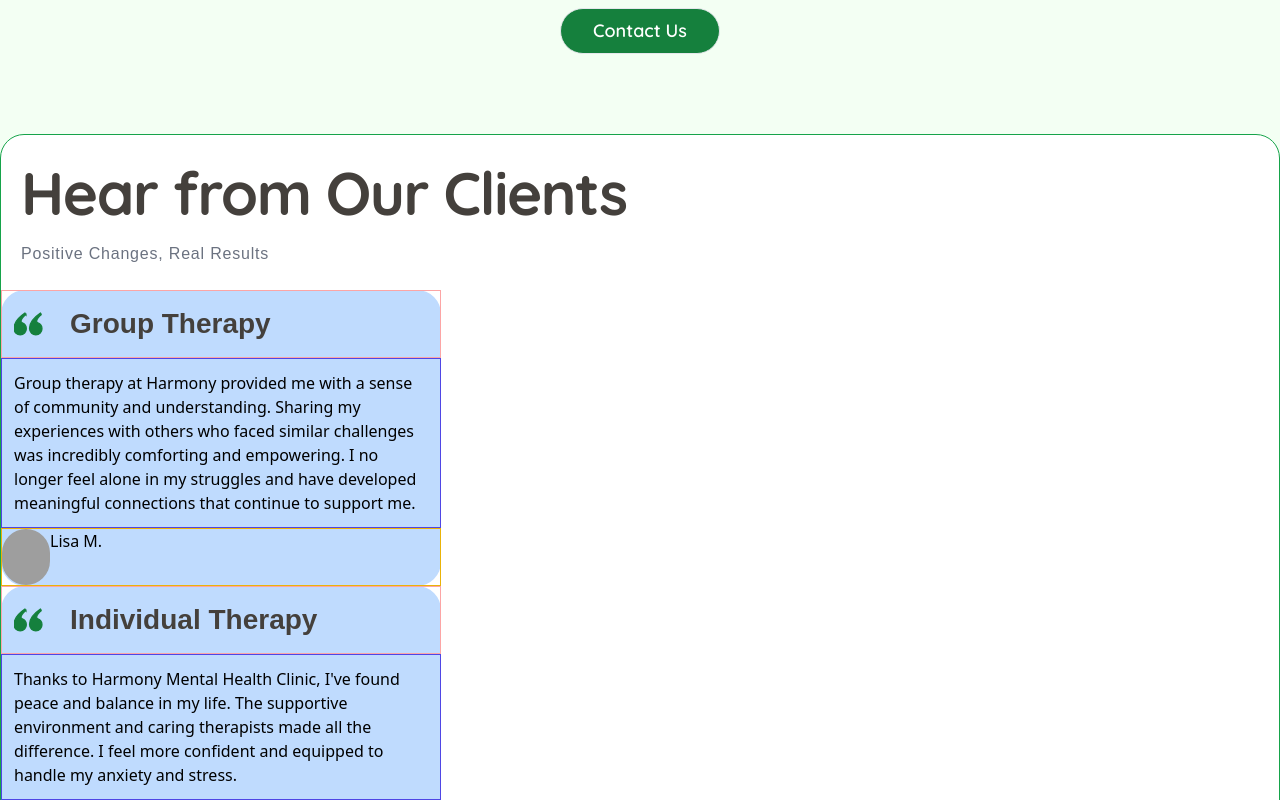
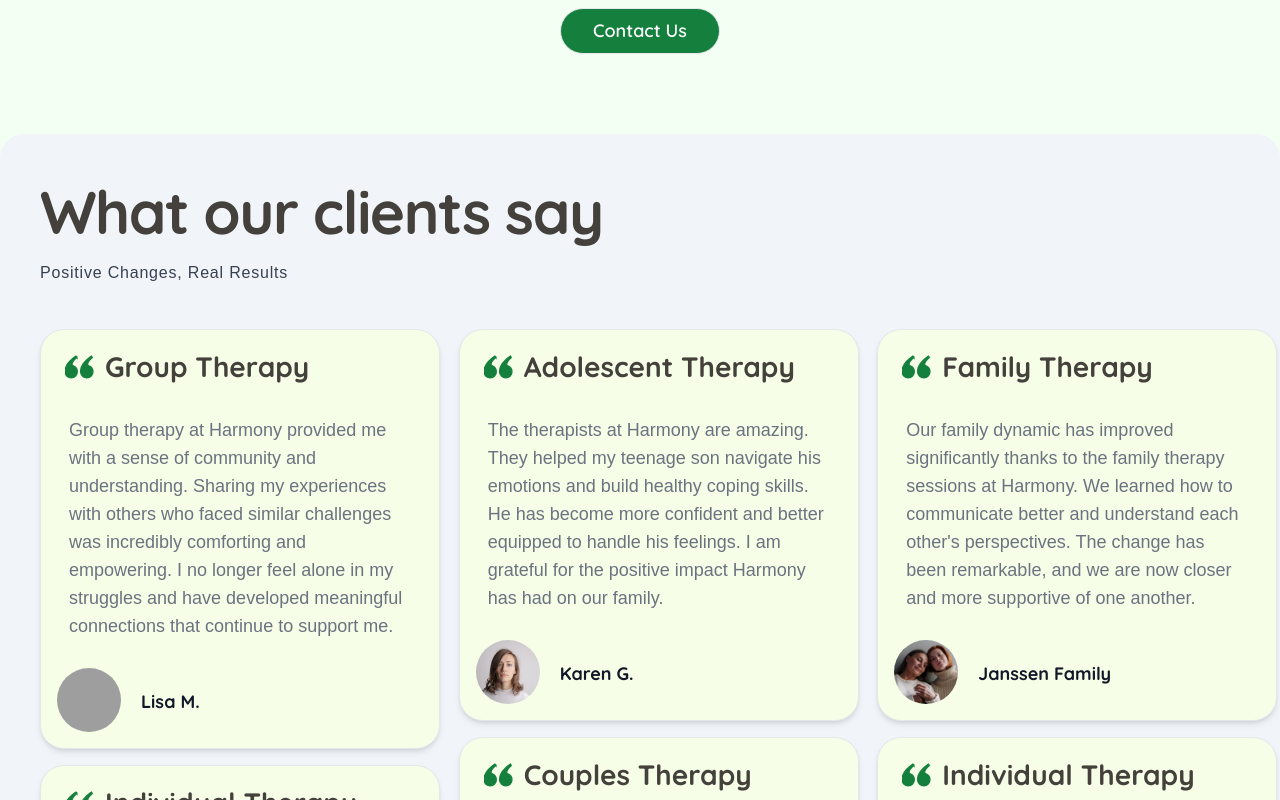
Before and after one commit to Quincy-Fer/Harmony-Therapy-Website, a React (Vite) app: page / in a window 1280 px wide. Shown: the part 4340-5140 px from the top of the page. Built offline with nearby package versions, Linux system fonts and the light colour scheme; grey boxes are pictures that could not be loaded.

Commit message:
create masonry layout

```diff
--- a/src/Components/TestimonialCard.jsx
+++ b/src/Components/TestimonialCard.jsx
@@ -2,8 +2,8 @@ import { quotes } from "../assets/icons";
 
 const TestimonialCard = ({ name, quote, imgURL, therapy }) => {
   return (
-    <div className=" max-w-[440px]  bg-blue-200 rounded-3xl">
-      <div className="flex w-full p-3 gap-4 border border-red-300">
+    <div className="max-w-[400px] mb-4 h-full border bg-lime-50 rounded-3xl shadow-md break-inside-avoid">
+      <div className="ml-6 mt-4 flex w-full ">
         <svg
           className="w-10 text-green-700 "
           fill="#15803d "
@@ -14,18 +14,24 @@ const TestimonialCard = ({ name, quote, imgURL, therapy }) => {
         >
           <path d="M9.563 8.469l-0.813-1.25c-5.625 3.781-8.75 8.375-8.75 12.156 0 3.656 2.688 5.375 4.969 5.375 2.875 0 4.906-2.438 4.906-5 0-2.156-1.375-4-3.219-4.688-0.531-0.188-1.031-0.344-1.031-1.25 0-1.156 0.844-2.875 3.938-5.344zM21.969 8.469l-0.813-1.25c-5.563 3.781-8.75 8.375-8.75 12.156 0 3.656 2.75 5.375 5.031 5.375 2.906 0 4.969-2.438 4.969-5 0-2.156-1.406-4-3.313-4.688-0.531-0.188-1-0.344-1-1.25 0-1.156 0.875-2.875 3.875-5.344z"></path>
         </svg>
-        <h6 className=" text-[28px] font-nunito font-bold tracking-normal text-stone-700 ">
+        <h6 className=" text-[28px] font-quicksand font-bold tracking-normal text-stone-700 ">
           {therapy}
         </h6>
       </div>
-      <div className="p-3 border border-indigo-600">{quote}</div>
-      <div className="flex flex-row border border-yellow-500">
-        <img
-          src={imgURL}
-          alt="portrait of therapy person"
-          className="h-14 w-12 rounded-full"
-        />
-        <p>{name}</p>
+      <div className="p-2 ">
+        <p className="font-nunito  text-lg text-gray-500
+           p-5 text-balance">{quote}</p>
+      </div>
+      <div className="flex flex-row ">
+        <div className="ml-4 mb-4">
+          <img
+            src={imgURL}
+            alt="portrait of therapy person"
+            className="h-16 w-16 rounded-full object-cover object-center"
+          />
+        </div>
+        <p className="font-quicksand  text-lg text-gray-900 font-bold
+           p-5 text-balance">{name}</p>
       </div>
     </div>
   );
--- a/src/Sections/Testimonials.jsx
+++ b/src/Sections/Testimonials.jsx
@@ -4,19 +4,19 @@ import TestimonialCard from "../Components/TestimonialCard";
 const Testimonials = () => {
   return (
     <section
-      className="w-full mx-auto border border-green-600 bg-white mt-20 rounded-3xl"
+      className="w-full mx-auto  max-h-[1] bg-slate-100  mt-20 rounded-3xl"
       id="testimonial"
     >
       {/* heading and paragraph */}
-      <div className="flex flex-col justify-start p-5">
+      <div className="flex flex-col justify-start p-10">
         <h2
           className="text-stone-700 text-[60px]  font-bold font-quicksand
          leading-tight tracking-tight"
         >
-          Hear from Our Clients
+          What our clients say
         </h2>
         <p
-          className="font-nunito max-w-[600px] text-base text-gray-500 tracking-wider leading-loose
+          className="font-nunito max-w-[600px] text-base text-gray-700 tracking-wider leading-loose
           mt-2"
         >
           Positive Changes, Real Results
@@ -24,7 +24,7 @@ const Testimonials = () => {
       </div>
 
       {/* cards */}
-      <div className="">
+      <div className="columns-sm ml-10">
         {TESTIMONIALS.map((testimonial) => (
           <TestimonialCard
             key={testimonial.key}
```
